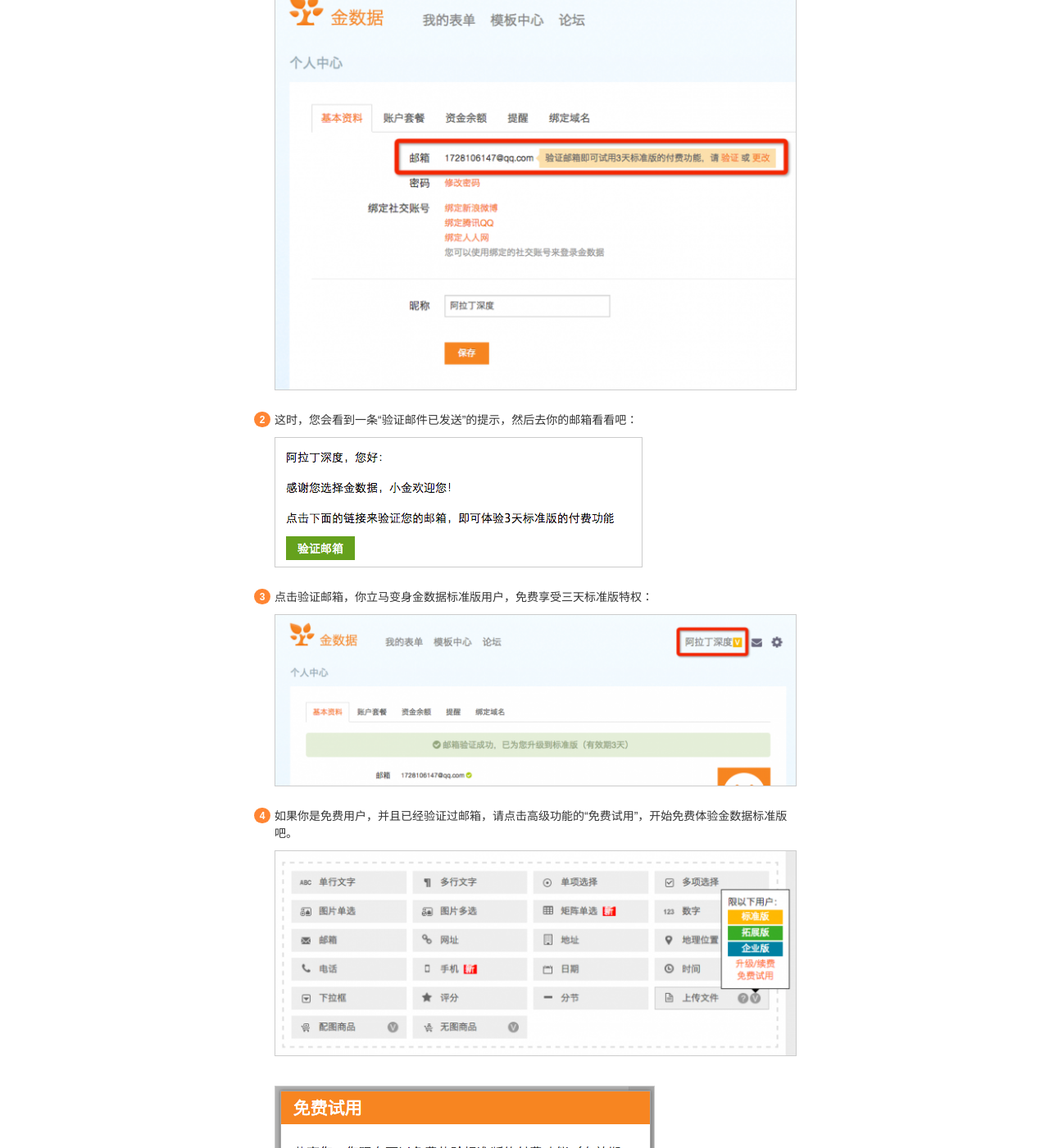
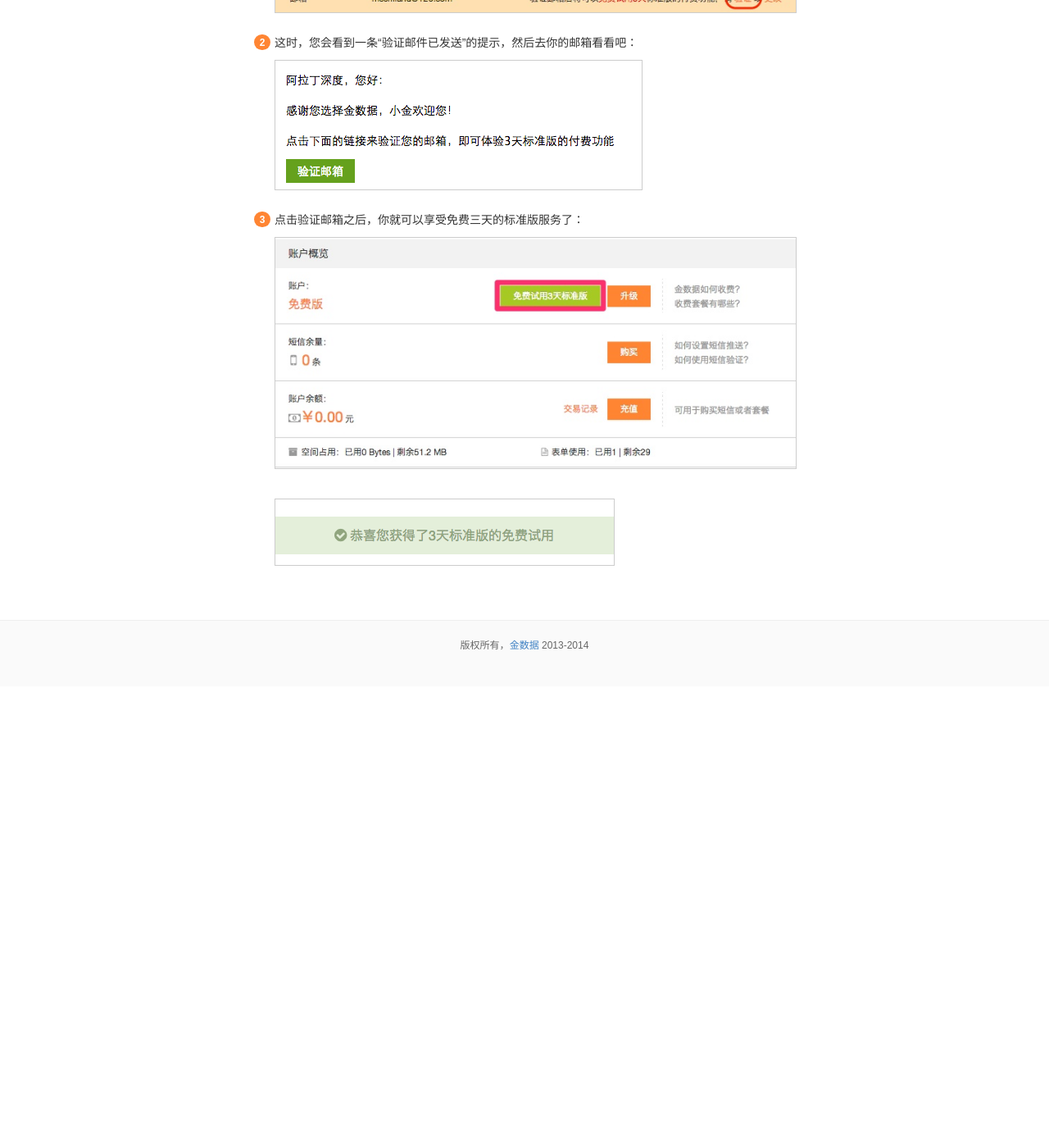
Before and after one commit to jinshuju/help.jinshuju.net, a Jekyll site: the page built from _posts/2014-2-7-free-trial.md, in a window 1280 px wide and 1400 px high, scrolled down 818 px. Shown: the whole window at 82% size. Built offline with Jekyll 4.4.1, drawn with Linux system fonts in a browser that asks for light colours; Markdown is read by kramdown in place of the engine named in the settings; after the commit the page ends 1655 px from its top, so only the background shows below that.

Commit message:
update free trial

```diff
--- a/_posts/2014-2-7-free-trial.md
+++ b/_posts/2014-2-7-free-trial.md
@@ -28,11 +28,9 @@
 ### 操作步骤
 
 1. 在“个人中心”的“基本资料”，点击“验证邮箱”，或者在表单编辑的“添加新字段”里点击 高级功能字段 的“免费试用”：
-![](/images/free-trial-1.png)
+![](/images/free-trial-0.jpg)
 2. 这时，您会看到一条“验证邮件已发送”的提示，然后去你的邮箱看看吧：
 ![](/images/free-trial-2.png)
-3. 点击验证邮箱，你立马变身金数据标准版用户，免费享受三天标准版特权：
+3. 点击验证邮箱之后，你就可以享受免费三天的标准版服务了：
+![](/images/free-trial-1.jpg)
 ![](/images/free-trial-3.png)
-4. 如果你是免费用户，并且已经验证过邮箱，请点击高级功能的“免费试用”，开始免费体验金数据标准版吧。
-![](/images/free-trial-4.png)
-![](/images/free-trial-5.png)
```
Also changed, not shown: images/free-trial-0.jpg (added), images/free-trial-1.jpg (added), images/free-trial-3.png.
